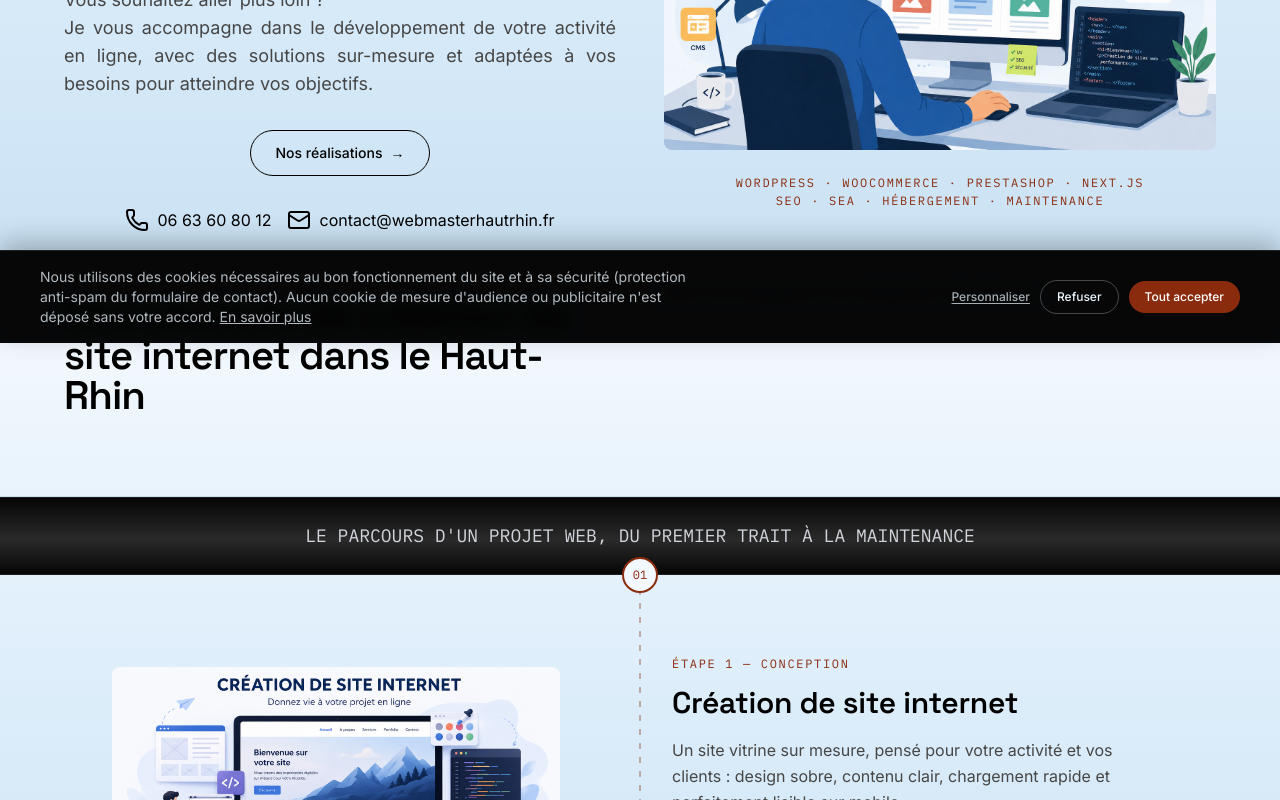
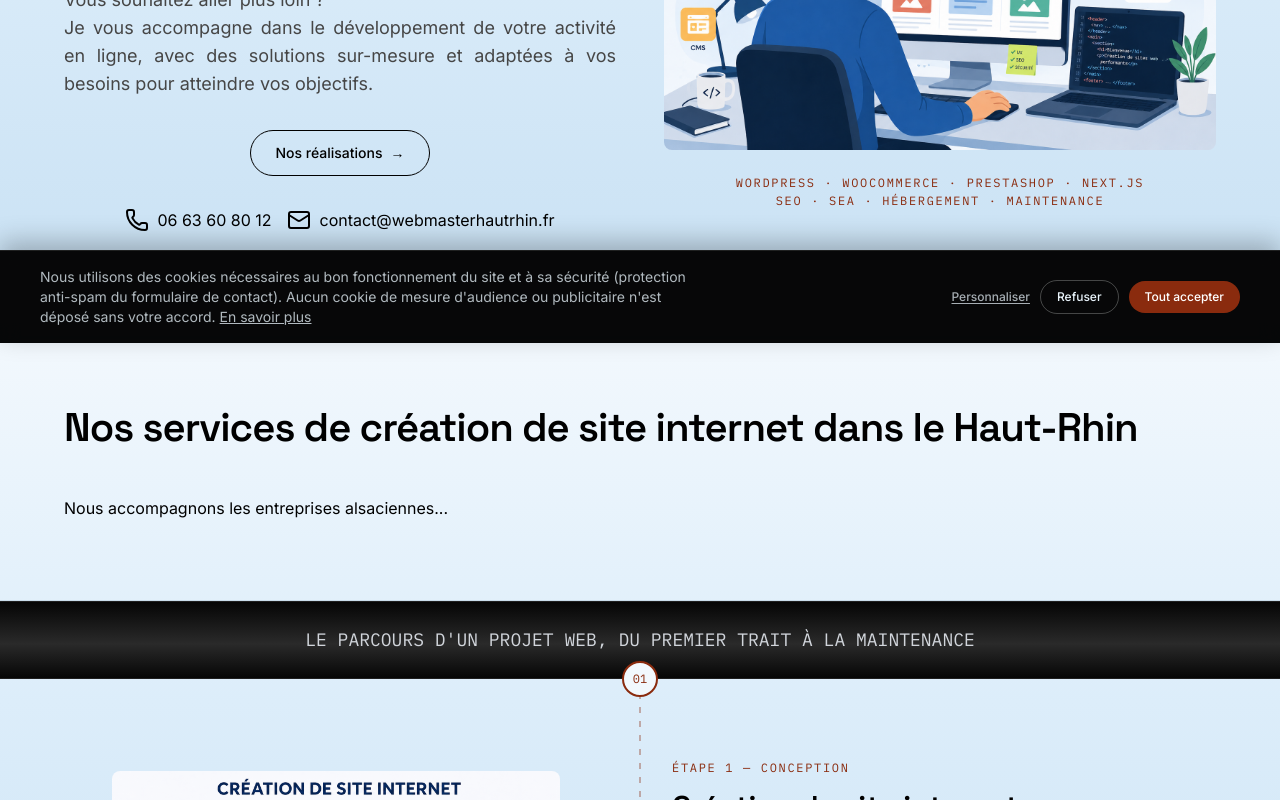
Before and after one commit to WebaHR/webmasterhautrhin.fr, a Next.js app: page / in a window 1280 px wide. Shown: the part 457-1257 px from the top of the page. Built offline with nearby package versions, Linux system fonts and the light colour scheme.

Commit message:
Update Hero.tsx

```diff
--- a/components/Hero.tsx
+++ b/components/Hero.tsx
@@ -73,14 +73,15 @@ export default function Hero() {
           <p className="eyebrow text-center mt-6">Wordpress · Woocommerce · Prestashop · Next.js</p>
           <p className="eyebrow text-center">SEO · SEA · Hébergement · Maintenance</p>
         </div>
-       <h2 className="mt-4 font-display text-4xl font-semibold leading-[1.08] tracking-tight text-ink sm:text-5xl lg:text-[2.5rem]">
+      </div>
+      <div className="mx-auto grid max-w-content gap-12 px-6 py-16 sm:py-20">
+      <h2 className="mt-4 font-display text-4xl font-semibold leading-[1.08] tracking-tight text-ink sm:text-5xl lg:text-[2.5rem]">
 Nos services de création de site internet dans le Haut-Rhin
 </h2>
 
 <p>
 Nous accompagnons les entreprises alsaciennes...
-</p>
-      </div>
+</p> </div>
     </section>
   );
 }
```
